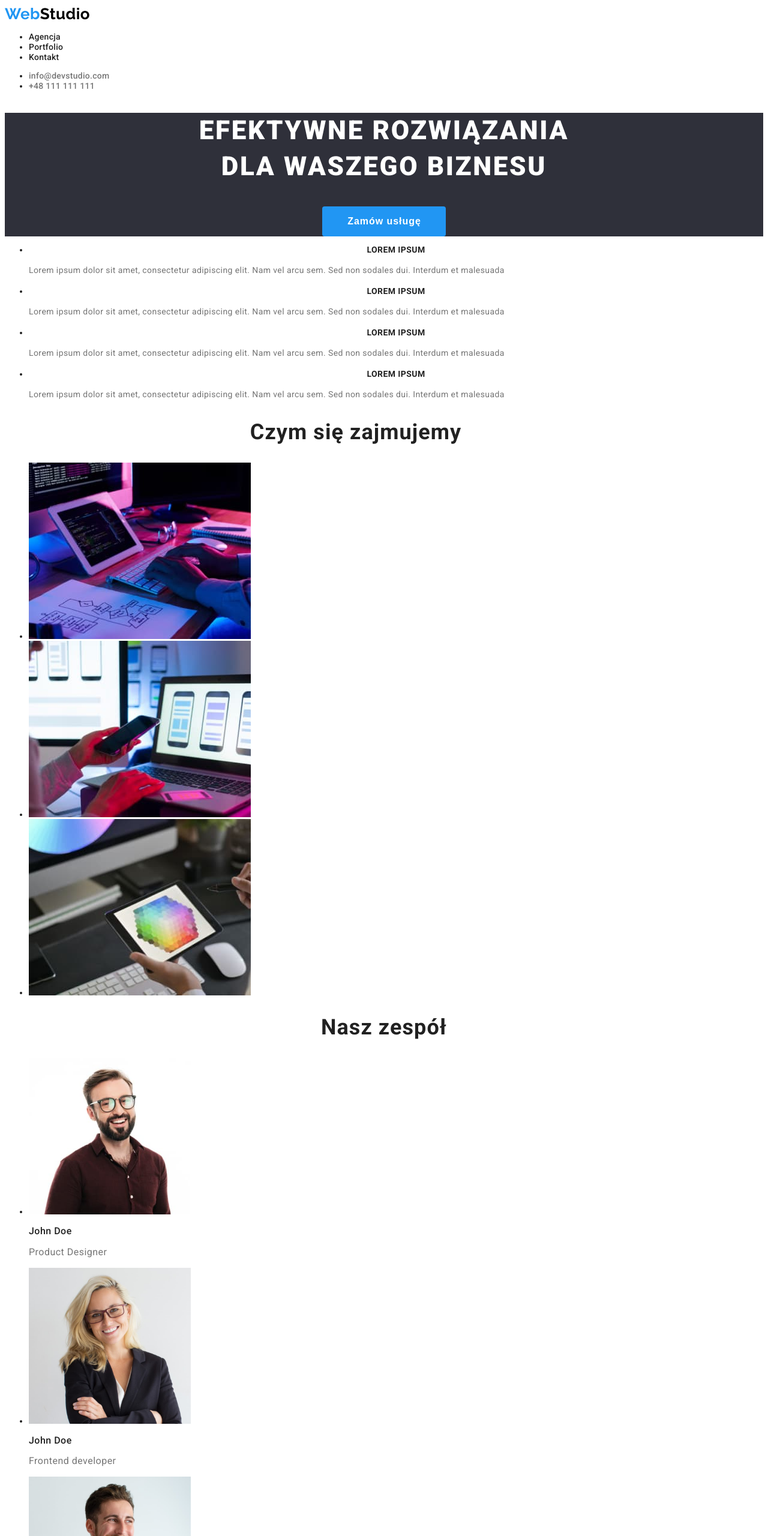
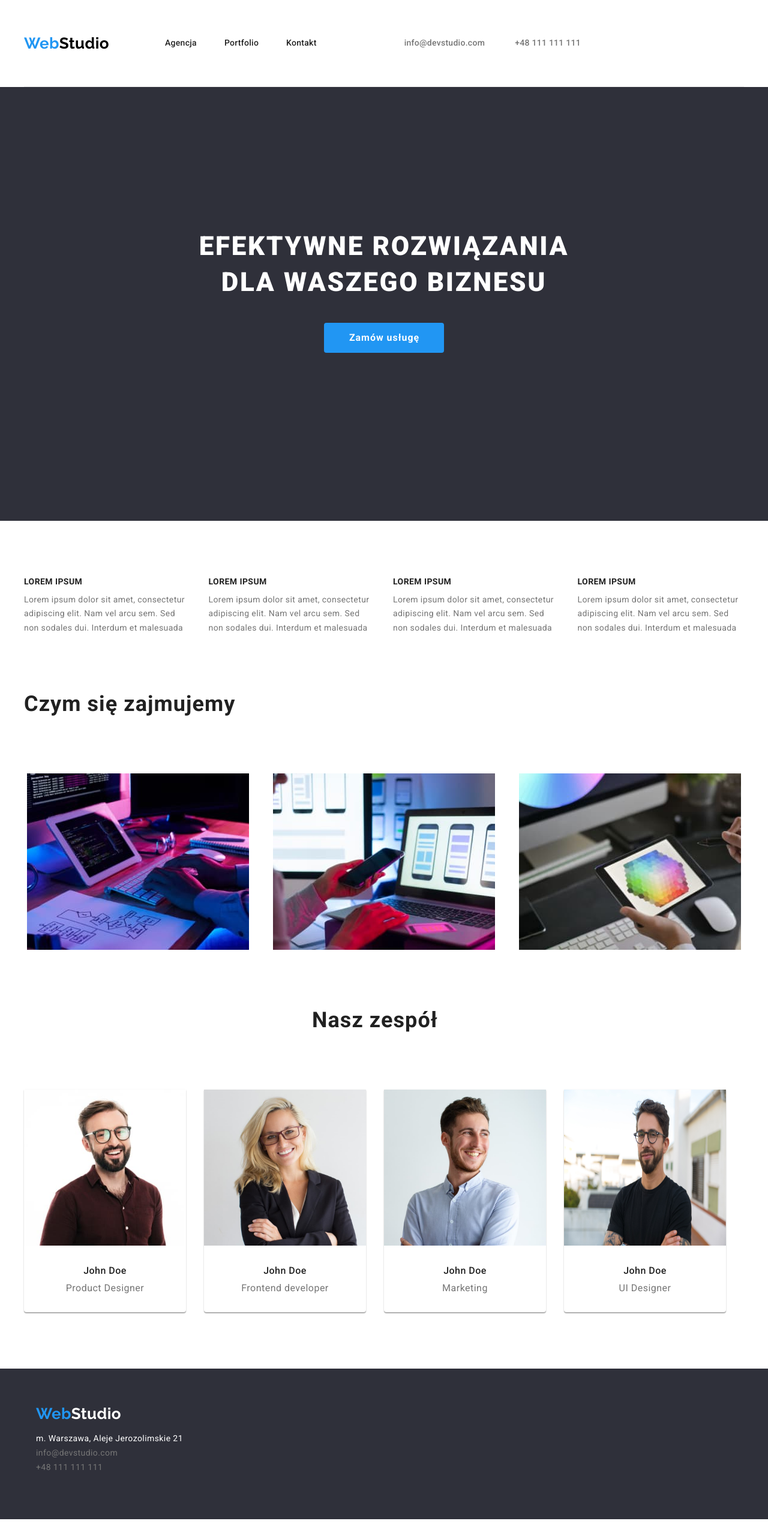
Before and after one commit to KaczorowskaKarolina/goit-markup-hw-03, a plain HTML site: page index.html in a window 1280 px wide. Shown: the top 2560 px of the page at 60% size. After the commit the page ends 2532 px from the top, so only its background shows below. Drawn offline with nearby package versions, Linux system fonts and the light colour scheme.

Commit message:
flex boxy

```diff
--- a/css/styles.css
+++ b/css/styles.css
@@ -11,16 +11,39 @@ body {
   --highlight-color: #2196f3;
 }
 
-.header {
-  text-decoration: none;
-}
-
 .link-nav:hover,
 .link-nav:focus {
   color: var(--highlight-color);
   text-decoration: none;
   letter-spacing: 0.02em;
   line-height: 1.14;
+  display: flex;
+}
+
+.header {
+  text-decoration: none;
+  margin: 0px;
+  width: 100%;
+  padding: 0px;
+}
+
+.header .cointainer {
+  display: flex;
+  align-items: center;
+  justify-content: space-between;
+  width: 100%;
+  border-bottom: 1px solid #ececec;
+  max-width: 1200px;
+  margin: 0 auto;
+}
+
+nav {
+  display: block;
+}
+
+.logo-menu {
+  display: flex;
+  margin: 0px;
 }
 
 .link-nav {
@@ -31,6 +54,32 @@ body {
   font-style: normal;
   font-weight: 500;
   font-size: 14px;
+  display: flex;
+  padding: 32px 46px 32px 0px;
+}
+
+.menu {
+  display: flex;
+  margin: 0px;
+  flex-grow: 2;
+  justify-content: flex-start;
+}
+
+.contact-header {
+  display: flex;
+  align-items: flex-end;
+  flex-direction: row;
+  margin: 0px;
+  padding: 32px 0px 32px 50px;
+  align-self: flex-end;
+  width: 100%;
+  /* flex-grow: 2; */
+}
+
+.logo-menu .link-contact-header {
+  display: flex;
+  align-items: center;
+  justify-content: space-between;
 }
 
 .link-contact-header {
@@ -43,6 +92,9 @@ body {
   font-style: normal;
   font-weight: 500;
   font-size: 14px;
+  display: flex;
+  padding: 32px 0px 32px 50px;
+  align-self: flex-end;
 }
 
 .link-contact-header:hover,
@@ -55,6 +107,7 @@ body {
   font-style: normal;
   font-weight: 500;
   font-size: 14px;
+  display: flex;
 }
 
 .a {
@@ -62,6 +115,10 @@ body {
   color: black;
   cursor: default;
   letter-spacing: 0.03em;
+  align-items: center;
+  margin: 0px;
+  justify-content: start;
+  padding: 25px 93px 25px 0px;
 }
 
 .h1 {
@@ -101,8 +158,9 @@ body {
   color: #ffffff;
   max-height: 600;
   text-align: center;
+  padding-top: 200px;
+  padding-bottom: 280px;
 }
-
 /*przycisk na głownej stronie*/
 .button:hover,
 .button:focus {
@@ -141,6 +199,8 @@ body {
   line-height: 1.14;
   font-style: normal;
   font-size: 14px;
+  padding-bottom: 10px;
+  margin: 0px;
 }
 
 .advantages-paragraph {
@@ -149,10 +209,21 @@ body {
   line-height: 1.71;
   font-style: normal;
   font-size: 14px;
+  padding: 0px;
+  margin: 0px;
 }
 
-.projects {
+.section.projects {
   max-width: 1170px;
+  padding-top: 94px;
+  padding-bottom: 94px;
+}
+
+.section.team {
+  max-width: 100%;
+  background-color: #f5f4fa;
+  padding-top: 94px;
+  margin: 0px;
 }
 
 .h2 {
@@ -162,6 +233,8 @@ body {
   font-style: normal;
   font-weight: 700;
   font-size: 36px;
+  justify-items: center;
+  margin: 0px;
 }
 
 .h3 {
@@ -170,8 +243,8 @@ body {
   line-height: 1.18;
   font-style: normal;
   font-size: 16px;
+  padding-bottom: 10px;
 }
-
 .p {
   color: var(--secondary-color);
   letter-spacing: 0.03em;
@@ -179,13 +252,14 @@ body {
   font-style: normal;
   font-weight: 400;
   font-size: 16px;
+  padding-top: 0px;
 }
 
 .footer-box {
   background-color: #2f303a;
   color: #ffffff;
-
   text-decoration: none;
+  padding: 60px;
 }
 
 .studio-footer {
@@ -197,7 +271,6 @@ body {
   line-height: 1.19;
   font-style: normal;
   font-weight: 700;
-  font-size: 26px;
 }
 
 .footer-address {
@@ -228,16 +301,76 @@ body {
   line-height: 1.71;
   text-decoration: none;
 }
-/*
-.footer-tel {
-  color: var(--secondary-color);
-  font-style: normal;
-  text-decoration: none;
-  cursor: default;
-  letter-spacing: 0.03em;
-  line-height: 1.71;
+.cointainer {
+  max-width: 1200px;
+  margin: 0 auto;
 }
-*/
+
+ul {
+  list-style-type: none;
+  padding: 0px;
+}
+
+.section {
+  max-width: 1200px;
+  padding: 0px;
+  margin-left: auto;
+  margin-right: auto;
+  justify-items: left;
+}
+
+.name-card {
+  display: flex;
+  flex-wrap: wrap;
+  gap: 30px;
+  padding-top: 94px;
+  padding-bottom: 94px;
+  margin: 0px;
+  list-style: none;
+  justify-content: left;
+  width: 100%;
+
+}
+
+.item {
+  /*  Set the width of the elements  */
+  flex-basis: calc((100% - 90px) / 4);
+  justify-content: left;
+  margin: 0px;
+  display: flex;
+  flex-wrap: wrap;
+}
+
+.item-projects {
+  flex-basis: calc((100% - 120px) / 3);
+  justify-content: center;
+  margin-left: auto;
+  margin-right: auto;
+}
+
+.item-team {
+  flex-basis: calc((100% - 150px) / 5);
+  justify-content: center;
+  margin-left: auto;
+  margin-right: auto;
+  box-shadow: 0px 1px 3px rgba(0, 0, 0, 0.12), 0px 1px 1px rgba(0, 0, 0, 0.14),
+    0px 2px 1px rgba(0, 0, 0, 0.2);
+  border-radius: 0px 0px 4px 4px;
+}
+
+.item-team .h3 {
+  text-align: center;
+  padding-top: 30px;
+  padding-bottom: 0px;
+  margin: 0px;
+}
+
+.item-team .p {
+  text-align: center;
+  padding-top: 10px;
+  padding-bottom: 30px;
+  margin: 0px;
+}
 
 /*   PORTFOLIO    */
 
@@ -257,6 +390,8 @@ body {
   border-style: none;
   font-style: normal;
   padding: 6px 22px 6px 22px;
+  margin-left: 4px;
+  margin-right: 4px;
 }
 
 .portfolio-button:hover,
@@ -269,3 +404,44 @@ body {
   font-size: 16px;
   border-style: none;
 }
+
+.buttons {
+  display: flex;
+  justify-content: center;
+  /* padding-left: 6px; */
+}
+
+.section-buttons {
+  display: flex;
+  padding-top: 94px;
+  padding-bottom: 50px;
+  justify-content: center;
+}
+
+.section-pictures {
+  max-width: 1200px;
+  padding-top: 0px;
+  margin-left: auto;
+  margin-right: auto;
+  margin-top: 0px;
+}
+
+.pictures {
+  display: flex;
+  flex-wrap: wrap;
+  gap: 30px;
+  padding: 0;
+  list-style: none;
+  margin: 0px;
+}
+
+.portfolio-pictures {
+  flex-basis: calc((100% - 60px) / 3);
+  margin: 0px;
+  padding: 0px;
+  background-color: #fff;
+}
+
+.portfolio-pictures .h3 {
+  padding: 20px 24px 4px 24px;
+}
--- a/index.html
+++ b/index.html
@@ -12,60 +12,71 @@
       href="https://fonts.googleapis.com/css2?family=Raleway:wght@700&family=Roboto:wght@400;500;700;900&display=swap"
       rel="stylesheet"
     />
+    <link
+      rel="stylesheet"
+      href="https://cdnjs.cloudflare.com/ajax/libs/modern-normalize/1.1.0/modern-normalize.min.css"
+      integrity="sha512-wpPYUAdjBVSE4KJnH1VR1HeZfpl1ub8YT/NKx4PuQ5NmX2tKuGu6U/JRp5y+Y8XG2tV+wKQpNHVUX03MfMFn9Q=="
+      crossorigin="anonymous"
+      referrerpolicy="no-referrer"
+    />
     <link rel="stylesheet" href="./css/styles.css" />
   </head>
 
   <body>
     <header class="header">
+      <div class="cointainer">
+        <div class="logo-menu">
           <a class="a" href="./"><span class="web">Web</span><span class="studio">Studio</span></a>
           <nav>
-        <ul>
+            <ul class="menu">
               <li><a class="link-nav" href="./">Agencja</a></li>
               <li><a class="link-nav" href="./portfolio.html">Portfolio</a></li>
               <li><a class="link-nav" href="#contact">Kontakt</a></li>
             </ul>
           </nav>
-      <ul>
+        </div>
+        <ul class="contact-header">
           <li>
             <a class="link-contact-header" href="mailto:info@devstudio.com">info@devstudio.com</a>
           </li>
           <li><a class="link-contact-header" href="tel:+48111111111">+48 111 111 111</a></li>
         </ul>
+      </div>
     </header>
 
     <main>
       <section class="main-box">
-        <h1 class="h1">
+        <h1 class="h1" class="cointainer">
           EFEKTYWNE ROZWIĄZANIA <br />
           DLA WASZEGO BIZNESU
         </h1>
         <button class="button" type="button">Zamów usługę</button>
       </section>
-      <section>
+      <section class="section">
         <h2 hidden>Nasze zalety</h2>
-        <ul>
-          <li>
+        <ul class="name-card">
+          <li class="item">
             <h3 class="advantages">LOREM IPSUM</h3>
             <p class="advantages-paragraph">
               Lorem ipsum dolor sit amet, consectetur adipiscing elit. Nam vel arcu sem. Sed non
               sodales dui. Interdum et malesuada
             </p>
           </li>
-          <li>
+          <li class="item">
             <h3 class="advantages">LOREM IPSUM</h3>
             <p class="advantages-paragraph">
               Lorem ipsum dolor sit amet, consectetur adipiscing elit. Nam vel arcu sem. Sed non
               sodales dui. Interdum et malesuada
             </p>
           </li>
-          <li>
+          <li class="item">
             <h3 class="advantages">LOREM IPSUM</h3>
             <p class="advantages-paragraph">
               Lorem ipsum dolor sit amet, consectetur adipiscing elit. Nam vel arcu sem. Sed non
               sodales dui. Interdum et malesuada
             </p>
           </li>
-          <li>
+          <li class="item">
             <h3 class="advantages">LOREM IPSUM</h3>
             <p class="advantages-paragraph">
               Lorem ipsum dolor sit amet, consectetur adipiscing elit. Nam vel arcu sem. Sed non
@@ -74,24 +85,25 @@
           </li>
         </ul>
       </section>
-      <section class="projects">
+      <section class="section" class="projects">
         <h2 class="h2">Czym się zajmujemy</h2>
-        <ul>
-          <li>
+        <ul class="name-card">
+          <li class="item-projects">
             <img src="images/img.jpg" alt="komputer1" width="370" height="294" />
           </li>
-          <li>
+          <li class="item-projects">
             <img src="images/img1.jpg" alt="komputer2" width="370" height="294" />
           </li>
-          <li>
+          <li class="item-projects">
             <img src="images/img2.jpg" alt="komputer3" width="370" height="294" />
           </li>
         </ul>
       </section>
-      <section>
+      <section class="section">
+        <div class="team">
           <h2 class="h2">Nasz zespół</h2>
-        <ul>
-          <li>
+          <ul class="name-card">
+            <li class="item-team">
               <img
                 src="images/img3.jpg"
                 alt="uśmiechnięty mężczyzna w okularach"
@@ -101,7 +113,7 @@
               <h3 class="h3">John Doe</h3>
               <p class="p">Product Designer</p>
             </li>
-          <li>
+            <li class="item-team">
               <img
                 src="images/img4.jpg"
                 alt="uśmiechnięta Kobieta w okularach"
@@ -111,21 +123,23 @@
               <h3 class="h3">John Doe</h3>
               <p class="p">Frontend developer</p>
             </li>
-          <li>
+            <li class="item-team">
               <img src="images/img6.jpg" alt="uśmiechnięty mężczyzna" width="270" height="260" />
               <h3 class="h3">John Doe</h3>
               <p class="p">Marketing</p>
             </li>
-          <li>
+            <li class="item-team">
               <img src="images/img5.jpg" alt="Mężczyzna w okularach" width="270" height="260" />
               <h3 class="h3">John Doe</h3>
               <p class="p">UI Designer</p>
             </li>
           </ul>
+        </div>
       </section>
     </main>
 
     <footer class="footer-box">
+      <div class="cointainer">
         <a class="a" href="./"
           ><span class="web">Web</span><span class="studio-footer">Studio</span></a
         >
@@ -150,6 +164,7 @@
             </li>
           </ul>
         </address>
+      </div>
     </footer>
   </body>
 </html>
```
Also changed, not shown: portfolio.html (+28 -15 lines). Lines whose indentation alone changed are shown as unchanged.
